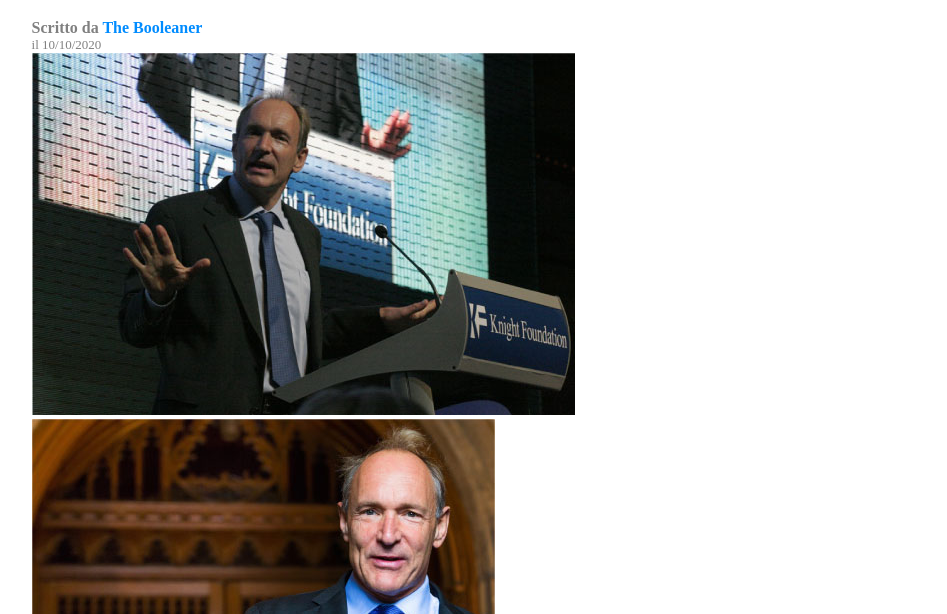
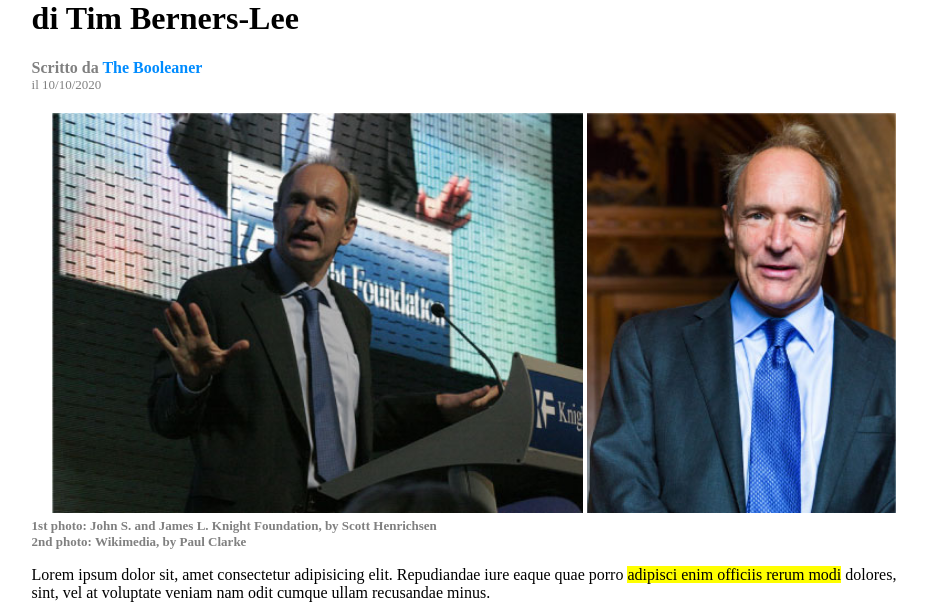
Before and after one commit to gmirizzi/html-css-booleaner, a plain HTML site: page index.html in a window 1280 px wide. Shown: the part 186-800 px from the top of the page, without its empty margins (166-1113 px from the left). Drawn offline with Linux system fonts and the light colour scheme.

Commit message:
foto di tim

```diff
--- a/css/stile.css
+++ b/css/stile.css
@@ -13,13 +13,14 @@ header {
     background-color:rgb(0, 162, 255);
     background-size: contain;
     width: 100%;
-    height: 10vh;
+    height: 15vh;
     position: relative;
 }
 
 #logo {
     position: absolute;
     bottom: 5px;
+    left:5px;
 }
 
 #autore, #data {
@@ -38,6 +39,30 @@ header {
     font-size: small;
 }
 
+#photos {
+    height: 400px;
+    text-align: center;
+    margin-top: 20px;
+    margin-bottom: 5px;
+}
+
+#img1 {
+    width: 60%;
+    height: 100%;
+    background-image: url(../img/tim-1.jpg);
+}
+
+#img2 {
+    width: 35%;
+    height: 100%;
+    background-image: url(../img/tim-2.jpg);
+    background-position: right;
+}
+
+#img1, #img2 {
+    display: inline-block;
+    background-size: cover;
+}
 .source {
     font-size: small;
 }
--- a/index.html
+++ b/index.html
@@ -19,9 +19,9 @@
             <div id="autore">Scritto da <span>The Booleaner</div>
             <div id="data">il 10/10/2020</div>
             <section>
-                <div class="photos">
-                    <img src="img/tim-1.jpg" alt="tim1">
-                    <img src="img/tim-2.jpg" alt="tim2">
+                <div id="photos">
+                    <div id='img1'></div>
+                    <div id='img2'></div>
                 </div>
                 <!-- sorgenti foto -->
                 <div class="source">1st photo: John S. and James L. Knight Foundation, by Scott Henrichsen</div>
```
